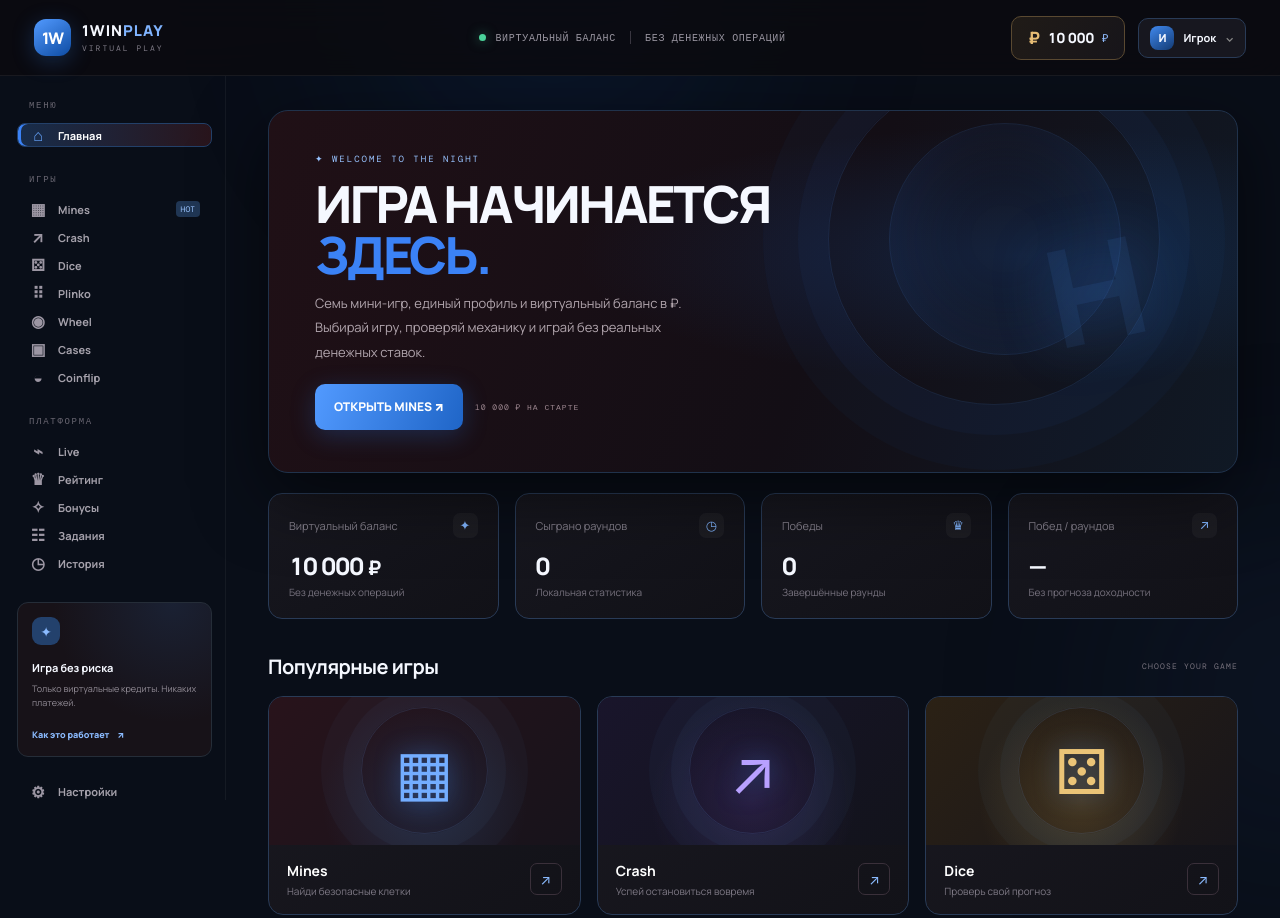
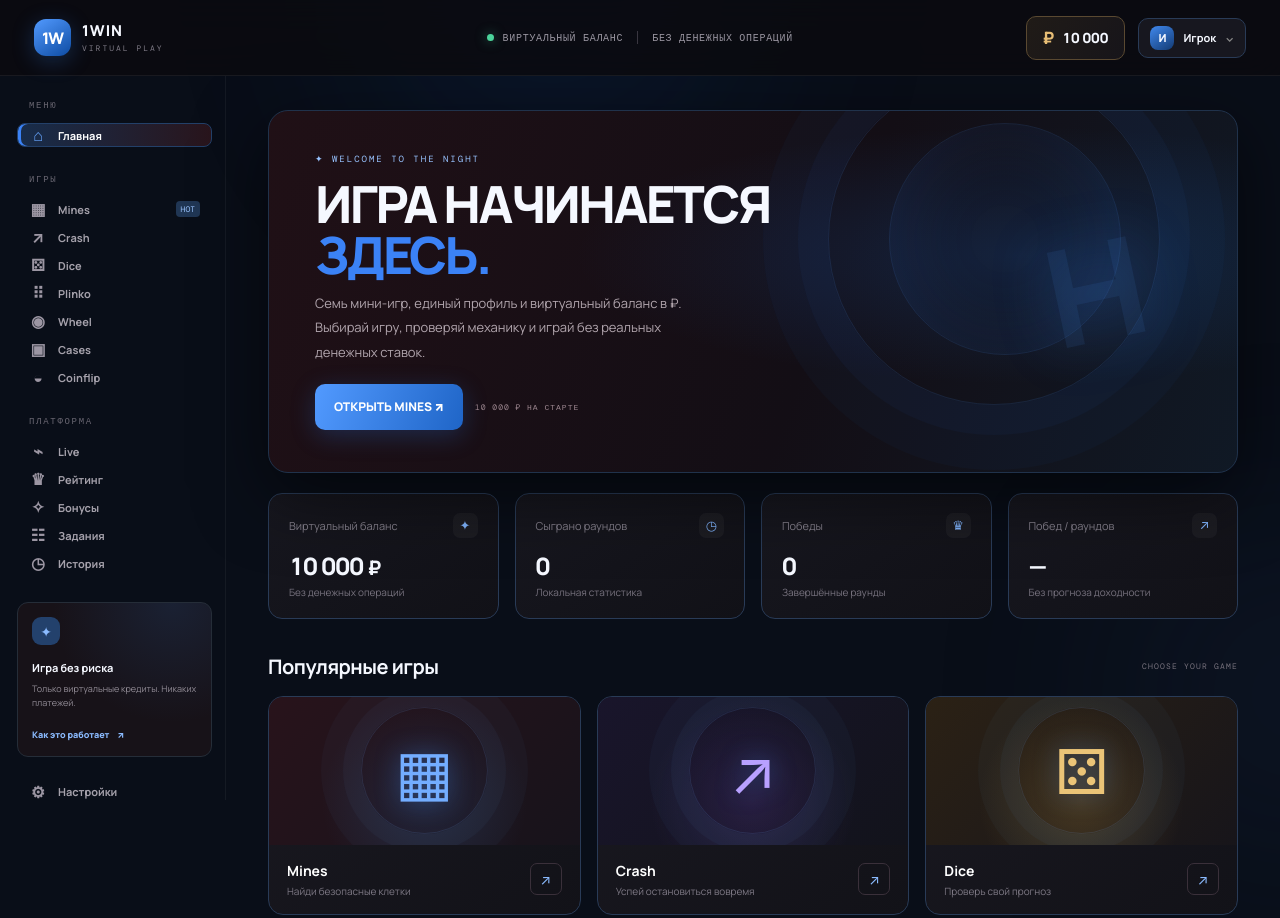
Before and after one commit to morofhamoi-debug/rrr, a plain HTML site: page horror-game/index.html in a window 1280 px wide. Shown: the top 918 px of the page. Drawn offline with nearby package versions, Linux system fonts and the light colour scheme.

Commit message:
Polish 1WIN brand lockup and ruble balance display

```diff
--- a/horror-game/index.html
+++ b/horror-game/index.html
@@ -15,11 +15,11 @@
     <header class="topbar">
       <a class="brand" href="./" aria-label="1WIN — главная">
         <span class="brand-symbol">1W</span>
-        <span class="brand-name">1WIN<span>PLAY</span><small>VIRTUAL PLAY</small></span>
+        <span class="brand-name">1WIN<small>VIRTUAL PLAY</small></span>
       </a>
       <div class="top-center"><span class="live-indicator"></span> ВИРТУАЛЬНЫЙ БАЛАНС <span class="top-divider"></span> БЕЗ ДЕНЕЖНЫХ ОПЕРАЦИЙ</div>
       <div class="top-actions">
-        <div class="balance-chip"><span class="coin-mini">₽</span><span id="topBalance">10 000</span><small>₽</small></div>
+        <div class="balance-chip"><span class="coin-mini">₽</span><span id="topBalance">10 000</span></div>
         <button class="profile-chip" type="button" data-page="profile"><span class="avatar-mini" id="topAvatar">H</span><span id="topName">Игрок</span><span class="chevron">⌄</span></button>
       </div>
     </header>
```
